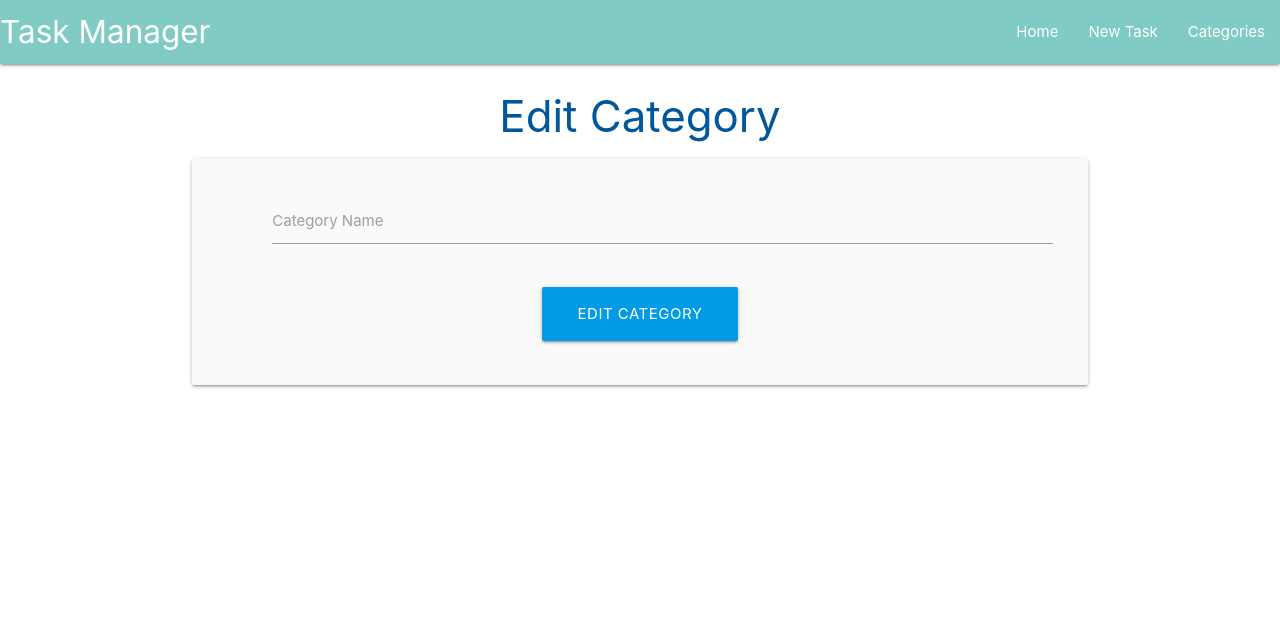
After one commit to jhoanTrujillo/ci_flask_sqlalchemy_test, a Flask app: template taskmanager/templates/edit_category.html in a window 1280 px wide. The commit adds this page. Shown: the top 625 px of the page. Run offline with Flask 3, Linux system fonts and the light colour scheme; the template is opened without the code that fills it, so the values that code supplies are empty.

```diff
--- a/taskmanager/templates/categories.html
+++ b/taskmanager/templates/categories.html
@@ -17,8 +17,8 @@
 				<span class="card-title">{{ category.category_name }}</span>
 			</div>
 			<div class="card-action">
-		<a class="btn green accent-4" href="#">Edit</a>
-		<a class="btn red" href="#">Delete</a>
+			<a class="btn green accent-4" href="{{url_for('edit_category', category_id=category.id) }}">Edit</a>
+			<a class="btn red" href="{{url_for('delete_category', category_id=category.id) }}">Delete</a>
 			</div>
 		</div>
 	</div>
--- /dev/null
+++ b/taskmanager/templates/edit_category.html
@@ -0,0 +1,27 @@
+{% extends "base.html" %}
+{% block content %}
+
+<h3 class="light-blue-text text-darken-4 center-align">Edit Category</h3>
+
+<div class="row card-panel grey lighten-5">
+    <form class="col s12" method="POST" action="{{ url_for('edit_category', category_id=category.id) }}">
+        <!-- category name -->
+        <div class="row">
+            <div class="input-field col s12">
+                <i class="fas fa-folder-open prefix light-blue-text text-darken-4"></i>
+                <input id="category_name" name="category_name" value="{{ category.category_name }}" minlength="3" maxlength="25" type="text" class="validate" required>
+                <label for="category_name">Category Name</label>
+            </div>
+        </div>
+        <!-- submit button -->
+        <div class="row">
+            <div class="col s12 center-align">
+                <button type="submit" class="btn-large light-blue darken-1">
+                    Edit Category <i class="fas fa-edit right"></i>
+                </button>
+            </div>
+        </div>
+    </form>
+</div>
+
+{% endblock %}
```
Also changed, not shown: taskmanager/routes.py (+16 -0 lines). Lines whose indentation alone changed are shown as unchanged.
